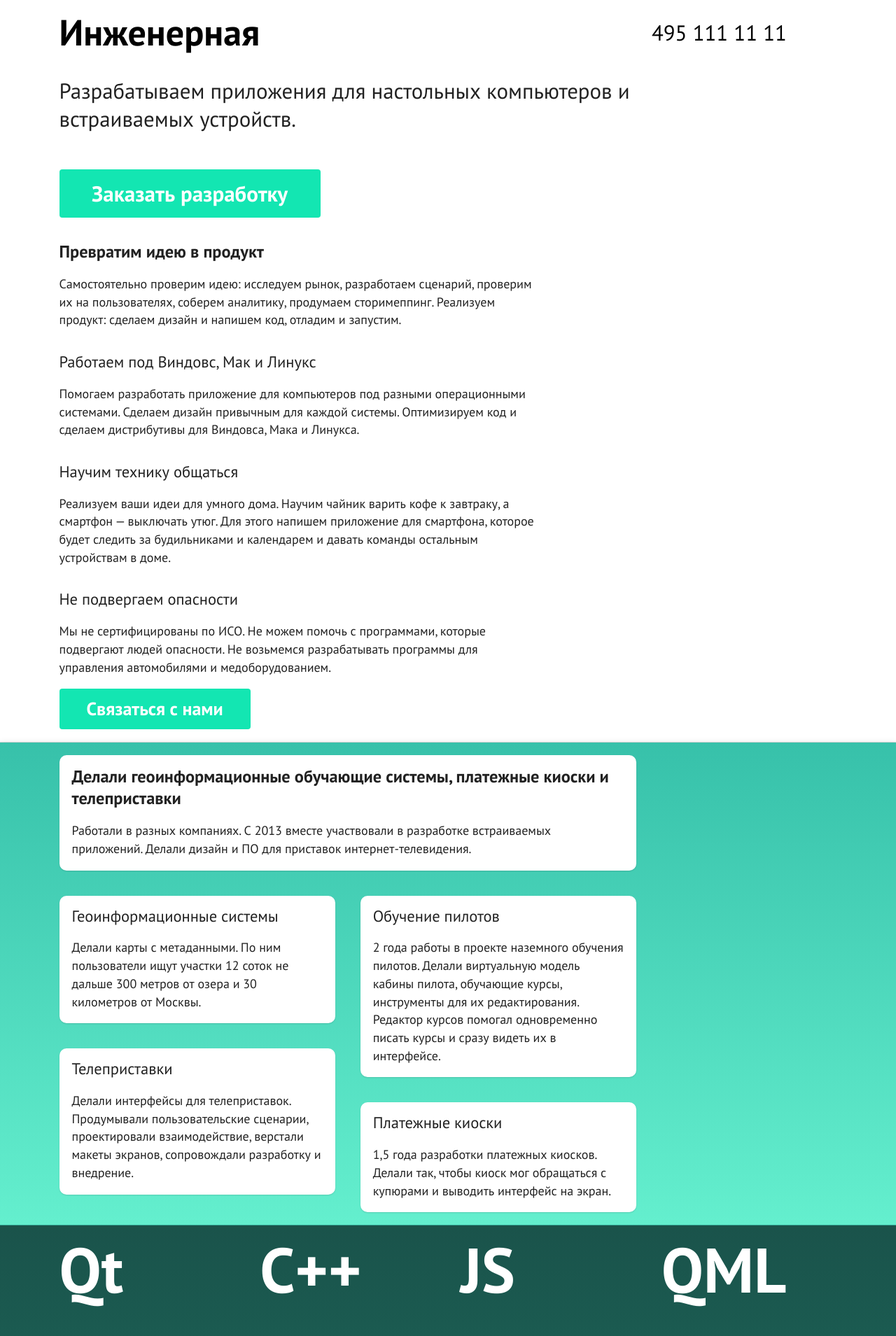
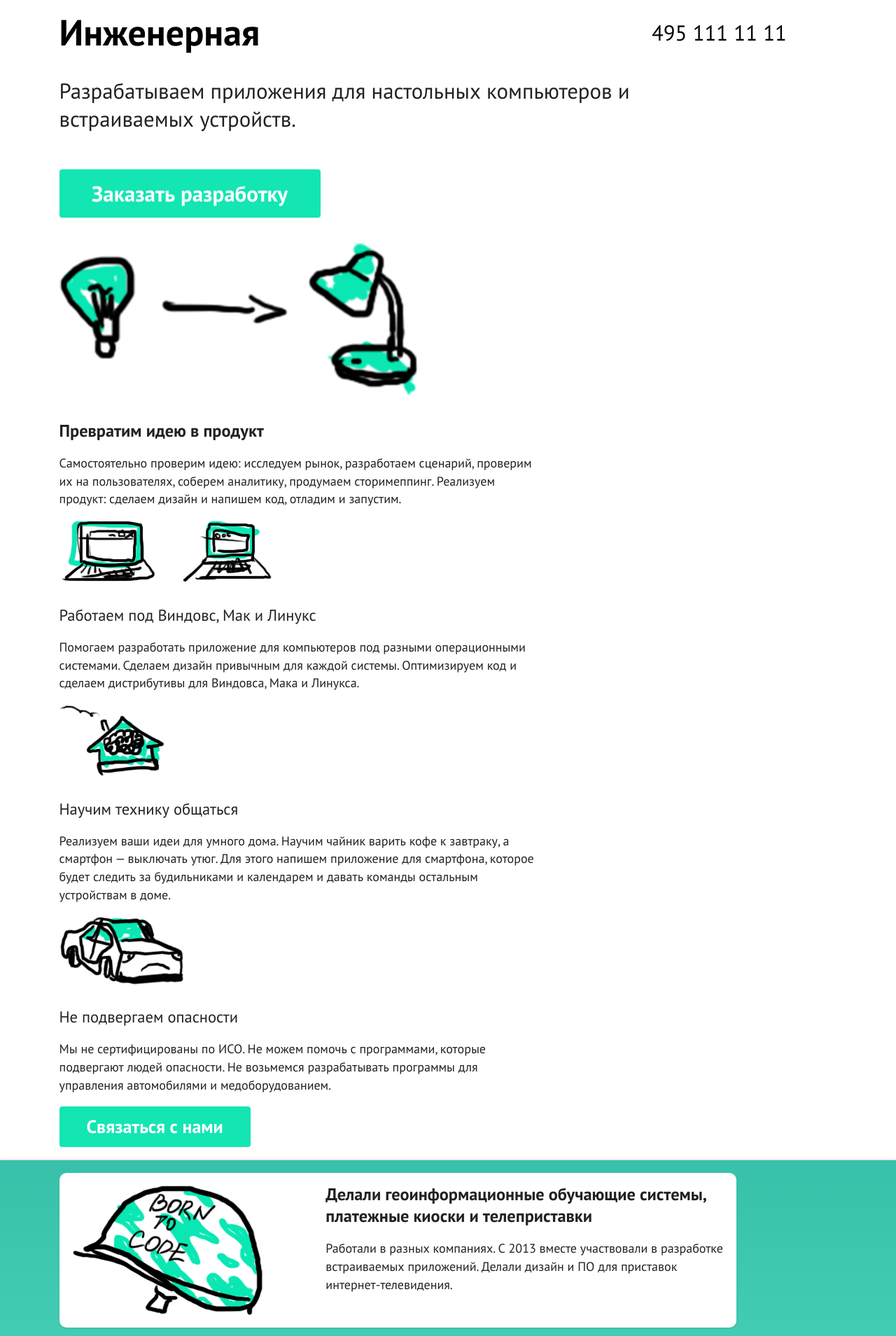
Before and after one commit to engnr/engnr.io, a Jekyll site: the page built from index.html, in a window 1280 px wide. Shown: the top 1909 px of the page at 70% size. Built offline with Jekyll 4.4.1, drawn with Linux system fonts in a browser that asks for light colours.

Commit message:
Add images

```diff
--- /dev/null
+++ b/_includes/image
@@ -0,0 +1 @@
+<img class="ui {{ include.class }} image" src="/images/{{ include.src }}" />
--- a/index.html
+++ b/index.html
@@ -3,15 +3,15 @@ layout: page
 description: Разрабатываем приложения для настольных компьютеров и встраиваемых устройств.
 ---
 <div class="ui vertical stripe segment">
-  <div class="ui middle aligned grid container">
-    <div class="sixteen wide column">
+  <div class="ui middle aligned stackable grid container">
+    <div class="row">
+      <div class="ten wide column">
         <div class="ui massive primary button">Заказать разработку</div>
       </div>
     </div>
-
-  <div class="ui middle aligned stackable grid container">
     <div class="row">
       <div class="ten wide column">
+        {% include image src="1.png" %}
         <h3 class="ui header">Превратим идею в продукт</h3>
         <p>
           Самостоятельно проверим идею: исследуем рынок, разработаем сценарий,
@@ -19,6 +19,7 @@ description: Разрабатываем приложения для настол
           Реализуем продукт: сделаем дизайн и напишем код, отладим и запустим.
         </p>
 
+        {% include image src="2.png" %}
         <h4 class="ui header">Работаем под Виндовс, Мак и Линукс</h4>
         <p>
           Помогаем разработать приложение для компьютеров под разными
@@ -26,6 +27,7 @@ description: Разрабатываем приложения для настол
           Оптимизируем код и сделаем дистрибутивы для Виндовса, Мака и Линукса.
         </p>
 
+        {% include image src="3.png" %}
         <h4 class="ui header">Научим технику общаться</h4>
         <p>
           Реализуем ваши идеи для умного дома. Научим чайник варить кофе к завтраку,
@@ -34,6 +36,7 @@ description: Разрабатываем приложения для настол
           остальным устройствам в доме.
         </p>
 
+        {% include image src="4.png" %}
         <h4 class="ui header">Не подвергаем опасности</h4>
         <p>
           Мы не сертифицированы по ИСО. Не можем помочь с программами, которые
@@ -50,18 +53,26 @@ description: Разрабатываем приложения для настол
 
 <div class="ui vertical raised stripe experience segment">
   <div class="ui top aligned grid container">
-    <div class="twelve wide column">
+    <div class="fourteen wide column">
       <div class="ui segment">
+        <div class="ui grid">
+          <div class="six wide column">
+            {% include image src="5.png" %}
+          </div>
+          <div class="ten wide column">
             <h3 class="ui header">Делали геоинформационные обучающие системы, платежные киоски и телеприставки</h3>
             <p>
               Работали в разных компаниях. С 2013 вместе участвовали в разработке встраиваемых приложений. Делали дизайн и ПО для приставок интернет-телевидения.
             </p>
           </div>
         </div>
+      </div>
+    </div>
 
     <div class="stretched row">
-      <div class="six wide column">
+      <div class="seven wide column">
         <div class="ui segment">
+          {% include image src="6.png" class="centered" %}
           <h4 class="ui header">Геоинформационные системы</h4>
           <p>
             Делали карты с метаданными. По ним пользователи ищут участки 12 соток не дальше 300 метров от озера и 30 километров от Москвы.
@@ -69,6 +80,7 @@ description: Разрабатываем приложения для настол
         </div>
 
         <div class="ui segment">
+          {% include image src="8.png" %}
           <h4 class="ui header">Телеприставки</h4>
           <p>
             Делали интерфейсы для телеприставок. Продумывали пользовательские сценарии, проектировали взаимодействие, верстали макеты экранов, сопровождали разработку и внедрение.
@@ -76,8 +88,9 @@ description: Разрабатываем приложения для настол
         </div>
       </div>
 
-      <div class="six wide column">
+      <div class="seven wide column">
         <div class="ui segment">
+          {% include image src="7.png" %}
           <h4 class="ui header">Обучение пилотов</h4>
           <p>
             2 года работы в проекте наземного обучения пилотов. Делали виртуальную модель кабины пилота, обучающие курсы, инструменты для их редактирования. Редактор курсов помогал одновременно писать курсы и сразу видеть их в интерфейсе.
@@ -85,6 +98,7 @@ description: Разрабатываем приложения для настол
         </div>
 
         <div class="ui segment">
+          {% include image src="9.png" %}
           <h4 class="ui header">Платежные киоски</h4>
           <p>
             1,5 года разработки платежных киосков. Делали так, чтобы киоск мог обращаться с купюрами и выводить интерфейс на экран.
@@ -123,6 +137,7 @@ description: Разрабатываем приложения для настол
           общение клиента с сервером по RESTful API. Пишем документацию.
         </p>
 
+        {% include image src="10.png" %}
         <h4 class="ui inverted header">Работаем по эджайлу</h4>
         <p>
           Делим проект на короткие итерации. Для них планируем функционал, отводим
```
Also changed, not shown: images/1.png (added), images/10.png (added), images/2.png (added), images/3.png (added), images/4.png (added), images/5.png (added), images/6.png (added), images/7.png (added), images/8.png (added), images/9.png (added). Lines whose indentation alone changed are shown as unchanged.
